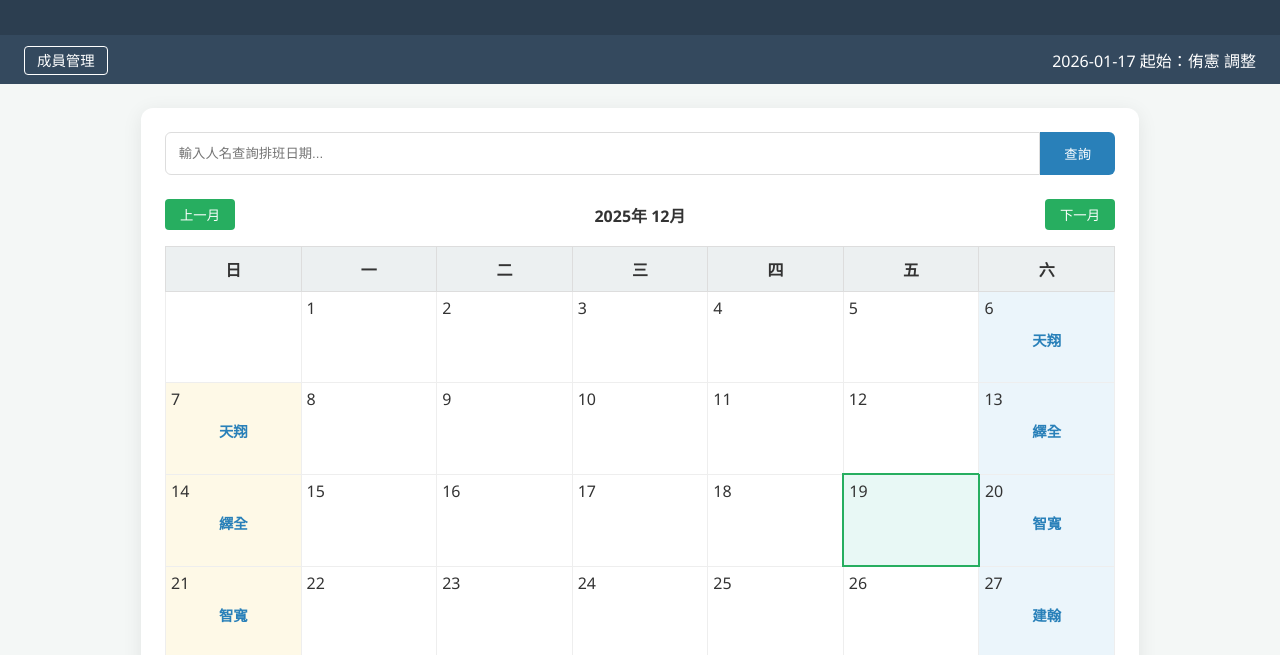
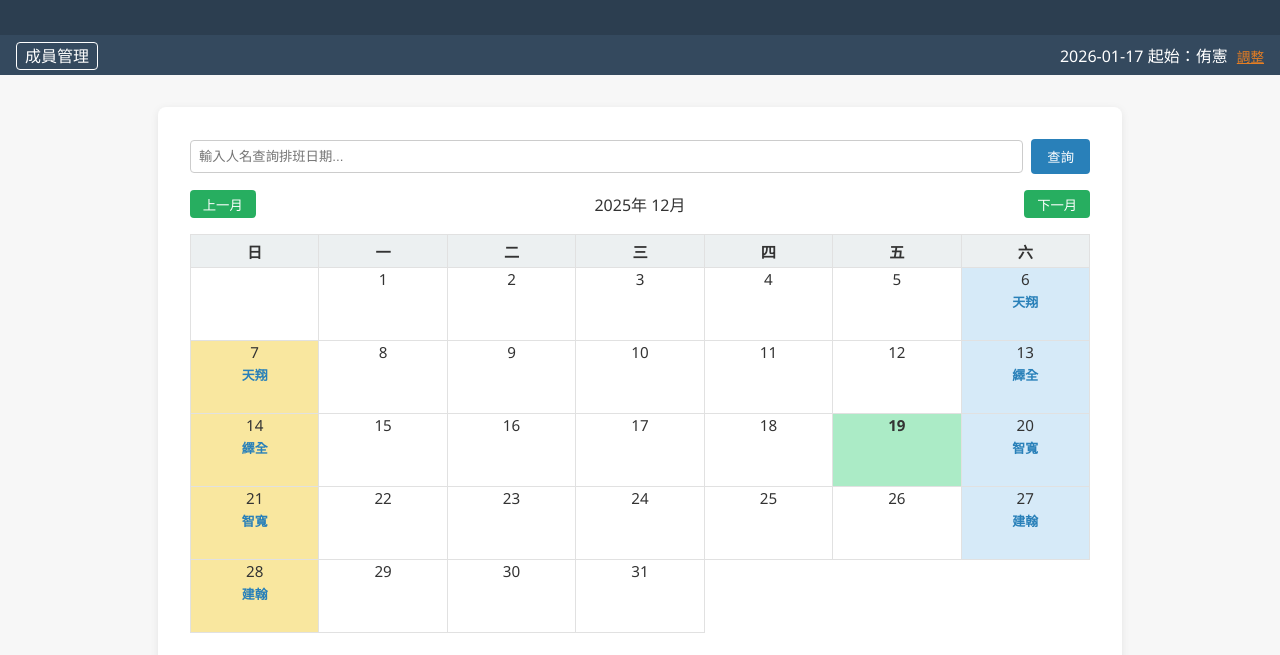
Before and after one commit to topyohsien/topyohsien.github.io, a plain HTML site: page index.html in a window 1280 px wide. Shown: the part 86-741 px from the top of the page. Drawn offline with Linux system fonts and the light colour scheme.

Commit message:
Update style.css

```diff
--- a/style.css
+++ b/style.css
@@ -1,53 +1,46 @@
-:root {
-    --primary-color: #2c3e50;
-    --accent-color: #2980b9;
-    --success-color: #27ae60;
-    --warning-color: #e67e22;
-    --danger-color: #e74c3c;
-    --bg-color: #f4f7f6;
-}
+body { font-family: 'Segoe UI', Arial, sans-serif; margin: 0; background: #f7f7f7; color: #333; }
+header { background: #2c3e50; color: #fff; padding: 1rem; text-align: center; }
+nav { background: #34495e; color: #fff; padding: 0.5rem 1rem; display: flex; justify-content: space-between; align-items: center; }
+nav a { color: #fff; text-decoration: none; border: 1px solid #fff; padding: 2px 8px; border-radius: 4px; }
 
-body { font-family: "Segoe UI", "Microsoft JhengHei", system-ui, sans-serif; margin: 0; background: var(--bg-color); color: #333; }
+.container { max-width: 900px; margin: 2rem auto; background: #fff; border-radius: 8px; box-shadow: 0 2px 8px rgba(0,0,0,0.08); padding: 2rem; }
+.search-bar { display: flex; align-items: center; margin-bottom: 1rem; }
+.search-bar input { flex: 1; padding: 0.5rem; border: 1px solid #ccc; border-radius: 4px; }
+.search-bar button { margin-left: 0.5rem; padding: 0.5rem 1rem; background: #2980b9; color: #fff; border: none; border-radius: 4px; cursor: pointer; }
 
-/* Header & Nav */
-header { background: var(--primary-color); color: white; padding: 1rem; text-align: center; }
-nav { background: #34495e; color: white; padding: 0.8rem 1.5rem; display: flex; justify-content: space-between; align-items: center; }
-nav a { color: white; text-decoration: none; border: 1px solid white; padding: 4px 12px; border-radius: 4px; font-size: 0.9em; }
+.calendar-controls { display: flex; justify-content: space-between; align-items: center; margin-bottom: 1rem; }
+.calendar-controls button { background: #27ae60; color: #fff; border: none; border-radius: 4px; padding: 0.3rem 0.8rem; cursor: pointer; }
 
-/* Container */
-.container { max-width: 950px; margin: 1.5rem auto; background: white; border-radius: 12px; box-shadow: 0 4px 20px rgba(0,0,0,0.08); padding: 1.5rem; }
+.calendar { width: 100%; border-collapse: collapse; margin-bottom: 1rem; }
+.calendar th, .calendar td { width: 14.28%; height: 70px; text-align: center; vertical-align: top; border: 1px solid #e1e1e1; position: relative; font-size: 0.95rem; background: #fff; }
+.calendar th { background: #ecf0f1; font-weight: bold; height: auto; padding: 5px 0; }
+.sat { background: #d6eaf8 !important; }
+.sun { background: #f9e79f !important; }
+.holiday { background: #f5b7b1 !important; }
+.highlight { border: 2px solid #e67e22 !important; box-shadow: 0 0 8px #e67e22; }
+.duty { font-size: 0.85em; color: #2980b9; margin-top: 0.2em; display: block; font-weight: bold; }
+.today { background: #abebc6 !important; font-weight: bold; }
+.edit-duty { font-size: 0.85em; color: #e67e22; cursor: pointer; text-decoration: underline; margin-left: 5px; }
 
-/* Search & Controls */
-.search-bar { display: flex; margin-bottom: 1.5rem; }
-.search-bar input { flex: 1; padding: 0.8rem; border: 1px solid #ddd; border-radius: 6px 0 0 6px; outline: none; }
-.search-bar button { background: var(--accent-color); color: white; border: none; padding: 0 1.5rem; border-radius: 0 6px 6px 0; cursor: pointer; }
+.note { margin-top: 2rem; font-size: 0.95em; color: #666; background: #f9f9f9; border-radius: 6px; padding: 1rem; border: 1px solid #eee; }
 
-.calendar-controls { display: flex; justify-content: space-between; align-items: center; margin-bottom: 1rem; font-weight: bold; }
-.calendar-controls button { background: var(--success-color); color: white; border: none; padding: 6px 15px; border-radius: 4px; cursor: pointer; }
+/* 週排班表格 */
+.weekly-duty-table { width: 100%; border-collapse: collapse; margin-top: 1.5rem; position: relative; }
+.weekly-duty-table th { background: #2c3e50; color: #fff; padding: 0.7em 0.2em; border: 1px solid #e1e1e1; }
+.weekly-duty-table td { border: 1px solid #e1e1e1; padding: 0.7em 0.2em; text-align: center; background: #fff; }
 
-/* Calendar Table */
-.calendar { width: 100%; border-collapse: collapse; table-layout: fixed; }
-.calendar th { background: #ecf0f1; padding: 10px; border: 1px solid #ddd; }
-.calendar td { border: 1px solid #eee; height: 80px; vertical-align: top; padding: 5px; position: relative; }
-.sat { background: #ebf5fb; }
-.sun { background: #fef9e7; }
-.holiday { background: #fdedec; }
-.today { background: #e8f8f5 !important; border: 2px solid var(--success-color) !important; }
-.highlight { border: 2px solid var(--warning-color) !important; box-shadow: inset 0 0 5px var(--warning-color); }
-.duty { display: block; margin-top: 10px; color: var(--accent-color); font-weight: bold; font-size: 0.9em; text-align: center; }
+/* 彈窗 */
+.modal-overlay { position: fixed; top:0; left:0; width:100vw; height:100vh; background:rgba(0,0,0,0.3); z-index:1000; display:flex; align-items:center; justify-content:center; }
+.modal-content { background:#fff; padding:2rem; border-radius:12px; max-width:420px; box-shadow:0 2px 12px #333; }
+.member-list-table { width:100%; border-collapse:collapse; margin: 1.5em 0; }
+.member-list-table th { background:#34495e; color:#fff; padding:0.7em; }
+.member-list-table td { padding:0.7em; border-bottom:1px solid #eee; text-align:center; }
+.btn-close { display:block; margin:0 auto; padding:0.5em 2em; background:#2980b9; color:#fff; border:none; border-radius:6px; cursor:pointer; }
 
-/* Weekly Table */
-.weekly-duty-table { width: 100%; border-collapse: collapse; margin-top: 2rem; position: relative;}
-.weekly-duty-table th { background: var(--primary-color); color: white; padding: 10px; font-size: 0.9em; }
-.weekly-duty-table td { border: 1px solid #eee; padding: 10px 5px; text-align: center; font-size: 0.85em; }
-
-/* Modals */
-.modal-overlay { position: fixed; top:0; left:0; width:100%; height:100%; background:rgba(0,0,0,0.6); display:flex; justify-content:center; align-items:center; z-index:1000; }
-.modal-content { background:white; padding:2rem; border-radius:12px; width:90%; max-width:400px; }
-.member-list-table { width:100%; border-collapse:collapse; margin: 15px 0; }
-.member-list-table th, .member-list-table td { border-bottom: 1px solid #eee; padding: 10px; text-align: center; }
+.notes-icon { position: absolute; right: 0.5em; top: -2.2em; cursor: pointer; width: 32px; height: 32px; display: flex; align-items: center; justify-content: center; border-radius: 50%; }
+.notes-icon svg { width: 24px; height: 24px; fill: #2c3e50; }
 
 @media (max-width: 600px) {
-    .calendar td { height: 50px; font-size: 0.75em; }
-    .container { margin: 0.5rem; padding: 1rem; }
+    .calendar th, .calendar td { height: 45px; font-size: 0.8rem; }
+    .weekly-duty-table td { font-size: 0.8rem; }
 }
```
